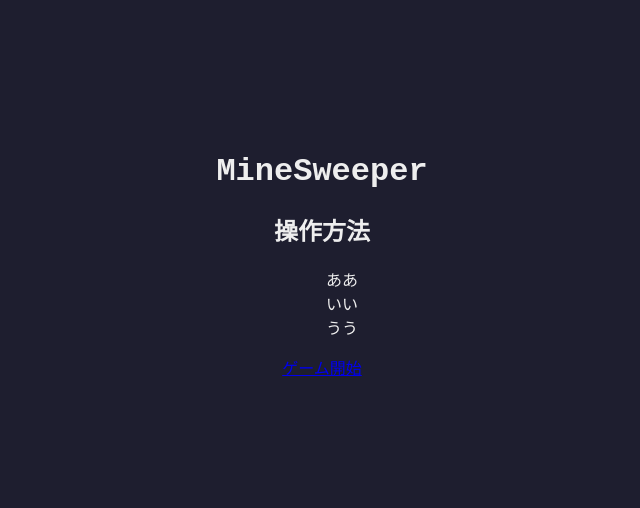
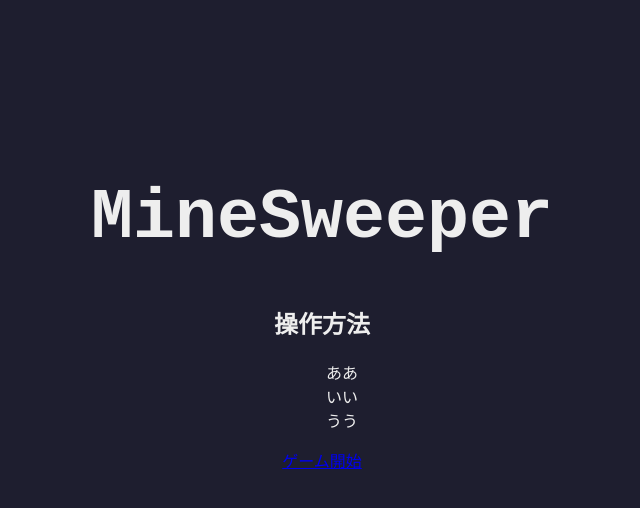
Before and after one commit to chogupa/gitproject4, a Spring Boot app: page / in a window 1280 px wide. Shown: the top 508 px of the page, without its empty margins (298-938 px from the left). Run offline with Spring Boot 4, Linux system fonts and the light colour scheme.

Commit message:
cssを見やすくしただけ

```diff
--- a/src/main/resources/static/style.css
+++ b/src/main/resources/static/style.css
@@ -1,17 +1,32 @@
-<<<<<<< HEAD
+/*スタート画面に戻るボタン*/
+.start-button {
+	margin: 150px 80px 60px 40px;
+	padding: 15px 30px;
+	font-size: 15px;
+	border-radius: 20px;
+}
 
-=======
->>>>>>> branch 'HTML' of https://github.com/chogupa/gitproject4.git
-/*トップページ*/
+/*ユーザーが入力するテキストボックス*/
+.textbox {
+	width: 400px;
+	height: 20px;
+	display: block;
+	margin: 0 auto;
+	font-size: 15px;
+	padding: 5px;
+
+}
+
+
+
+
 /*inde.htmlのレイアウト*/
 .top h1 {
 	font-size: 70px;
 }
-
 ul {
 	list-style: none;
 }
-
 .index-body {
 	background-color: #1e1e2f;
 	color: #eee;
@@ -21,10 +36,7 @@ ul {
 	margin: 100px 80px 60px 40px;
 }
 
-<<<<<<< HEAD
 
-=======
->>>>>>> branch 'HTML' of https://github.com/chogupa/gitproject4.git
 /*ゲーム画面*/
 .game-body {
 	background-color: #1e1e2f;
@@ -49,12 +61,8 @@ color: #333;
 	background-color: #d9534f;
 	color: #fff;
 }
-<<<<<<< HEAD
 
-=======
->>>>>>> branch 'HTML' of https://github.com/chogupa/gitproject4.git
-
-/*.gameover.htmlのレイアウト*/
+/*gameover.htmlのレイアウト*/
 .gameover-body h1 {
 	font-size: 50px;
 }
@@ -67,30 +75,13 @@ color: #333;
   margin: 200px 80px 60px 40px;
   font-size: 30px;
 }
-.start-button {
-	margin: 150px 80px 60px 40px;
-	padding: 15px 30px;
-	font-size: 15px;
-	border-radius: 20px;
-}
 
-<<<<<<< HEAD
+
 
 /*edit.htmlのレイアウト*/
 .edit-body h1{
 	font-size: 50px;
 }
-
-.textbox {
-	width: 400px;
-	height: 20px;
-	display: block;
-	margin: 0 auto;
-	font-size: 15px;
-	padding: 5px;
-
-}
-
 .edit-body {
 	background-color: #1e1e2f;
 	  color: white;
@@ -102,7 +93,6 @@ color: #333;
 	  border-radius: 10px;
 	  	max-width: 100%;
 }
-
 .update-button {
 	margin: 5px 10px;
 	padding: 10px 15px;
@@ -111,8 +101,6 @@ color: #333;
 }
 
 
-
-=======
 /*.gameclear.htmlのレイアウト*/
 .gameclear-body {
   background-color: #1e1e2f;
@@ -123,4 +111,3 @@ color: #333;
   margin: 200px auto 60px auto;
   font-size: 30px;
 }
->>>>>>> branch 'HTML' of https://github.com/chogupa/gitproject4.git
```
